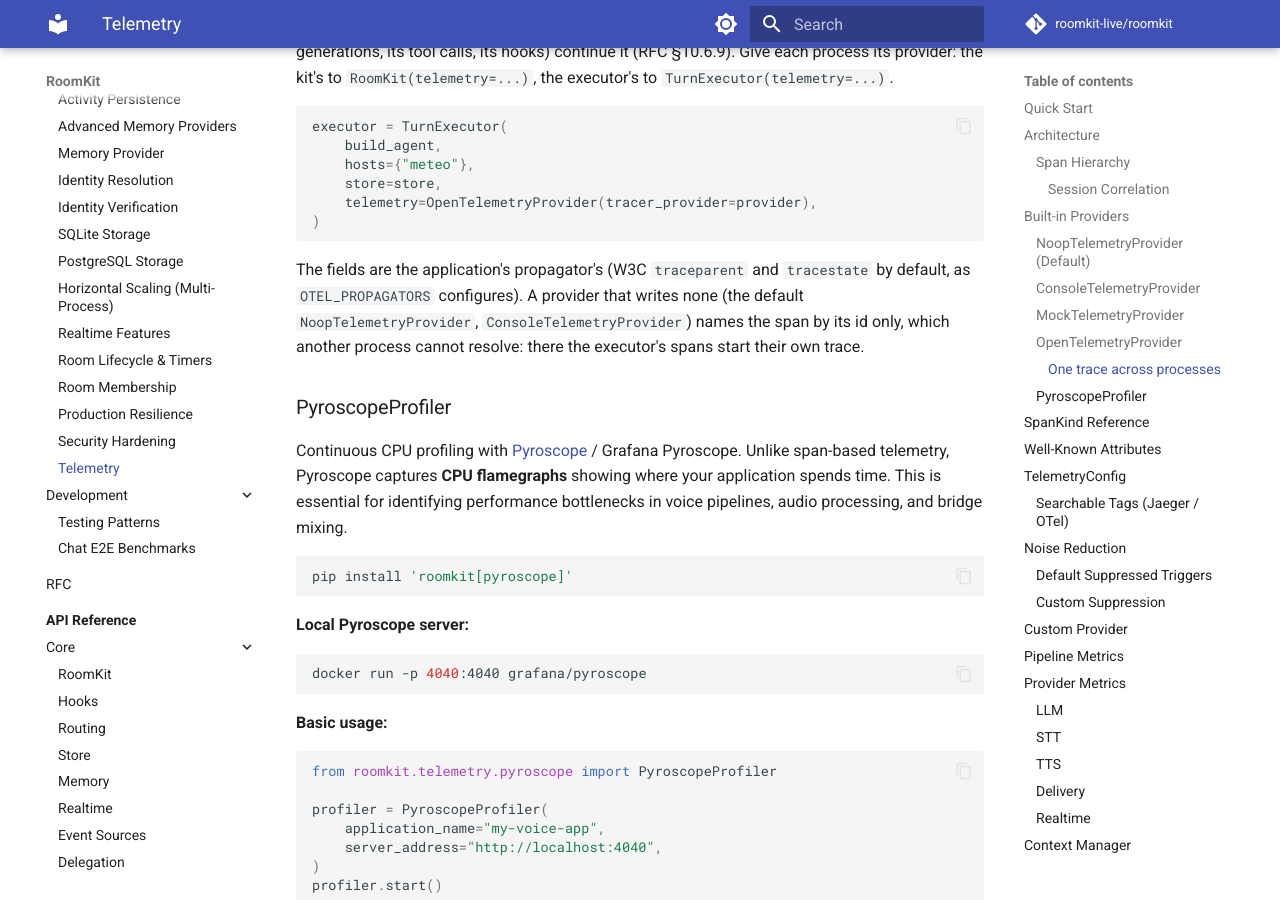
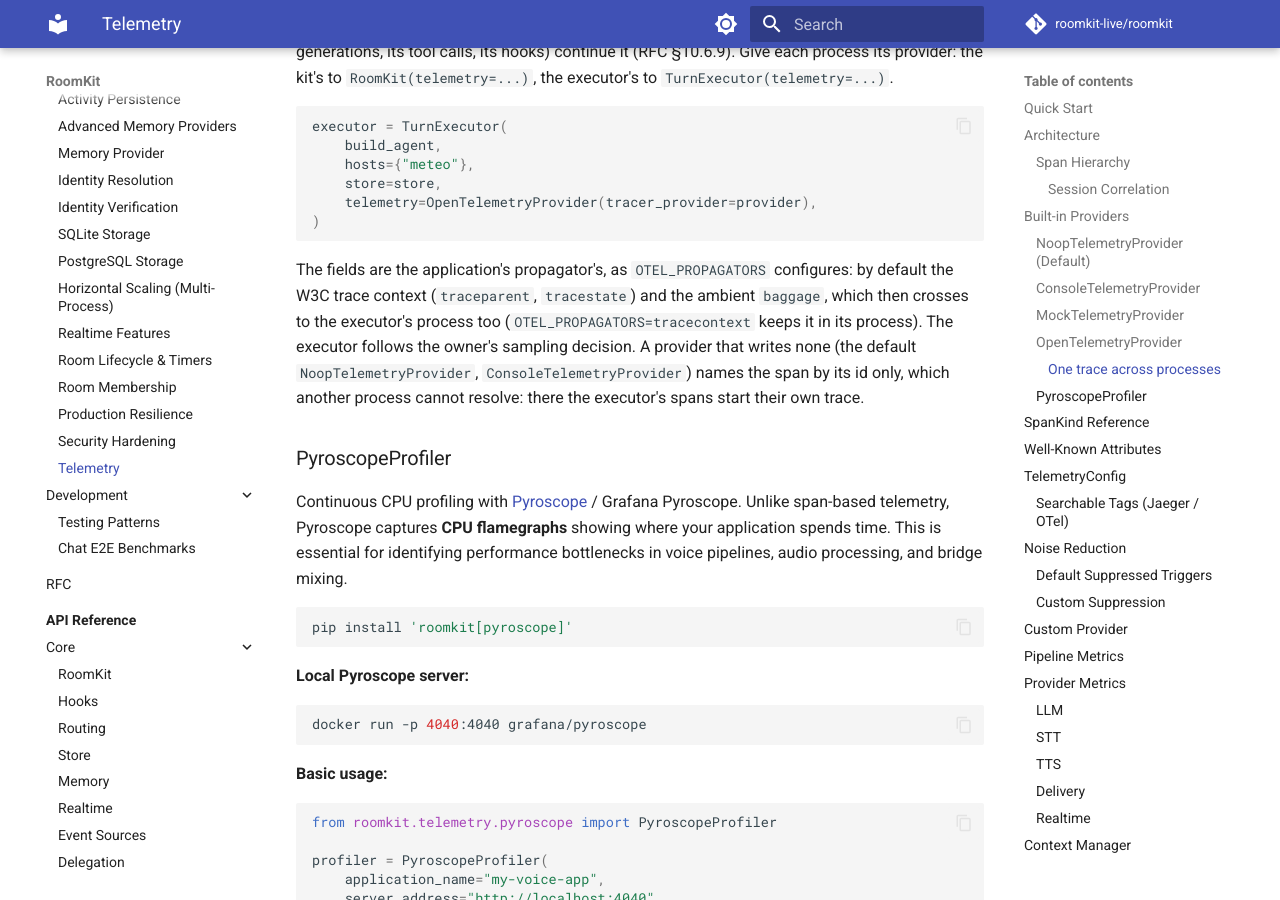
Before and after one commit to roomkit-live/roomkit-docs, an MkDocs documentation site: the page built from docs/guides/telemetry.md, in a window 1280 px wide and 900 px high, scrolled down 4081 px. Built offline with MkDocs 1.6.1 and Material for MkDocs 9.7.7, drawn with Linux system fonts in a browser that asks for light colours; comment, search, counter and statistics services are not loaded; some of the changed text lies outside the part shown.

Commit message:
docs(telemetry): the default propagator carries the baggage too, the executor follows the owner's sampling, and how a custom provider reads the extracted context (RMK-836)

````diff
--- a/docs/guides/telemetry.md
+++ b/docs/guides/telemetry.md
@@ -198,11 +198,14 @@ executor = TurnExecutor(
 )
 ```
 
-The fields are the application's propagator's (W3C `traceparent` and
-`tracestate` by default, as `OTEL_PROPAGATORS` configures). A provider that
-writes none (the default `NoopTelemetryProvider`, `ConsoleTelemetryProvider`)
-names the span by its id only, which another process cannot resolve: there the
-executor's spans start their own trace.
+The fields are the application's propagator's, as `OTEL_PROPAGATORS`
+configures: by default the W3C trace context (`traceparent`, `tracestate`) and
+the ambient `baggage`, which then crosses to the executor's process too
+(`OTEL_PROPAGATORS=tracecontext` keeps it in its process). The executor follows
+the owner's sampling decision. A provider that writes none (the default
+`NoopTelemetryProvider`, `ConsoleTelemetryProvider`) names the span by its id
+only, which another process cannot resolve: there the executor's spans start
+their own trace.
 
 ### PyroscopeProfiler
 
@@ -463,9 +466,11 @@ class LangfuseProvider(TelemetryProvider):
 
 For its spans to continue across processes, a provider also overrides
 `inject_context(span_id)`, the fields that name a span to another process,
-and `extract_context(carrier)`, the backend context those fields name, which
-RoomKit sets as the parent of the spans that follow (both optional: `{}` and
-`None` by default).
+and `extract_context(carrier)`, the backend context those fields name. RoomKit
+sets that context as the current one (`set_current_span(span_id,
+telemetry_ctx=...)`); the provider's `start_span` reads it back with
+`roomkit.telemetry.context.get_current_telemetry_ctx()`. Both are optional:
+`{}` and `None` by default.
 
 ## Pipeline Metrics
 
````
